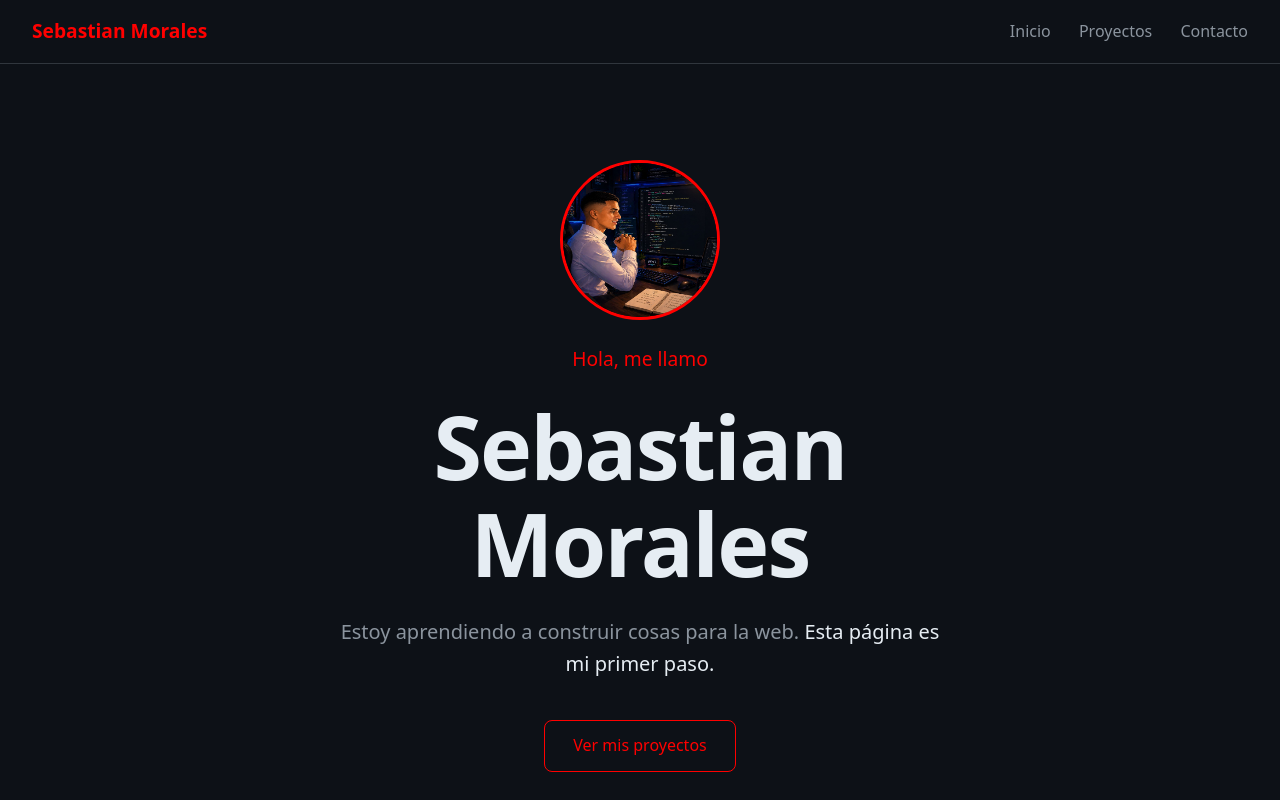
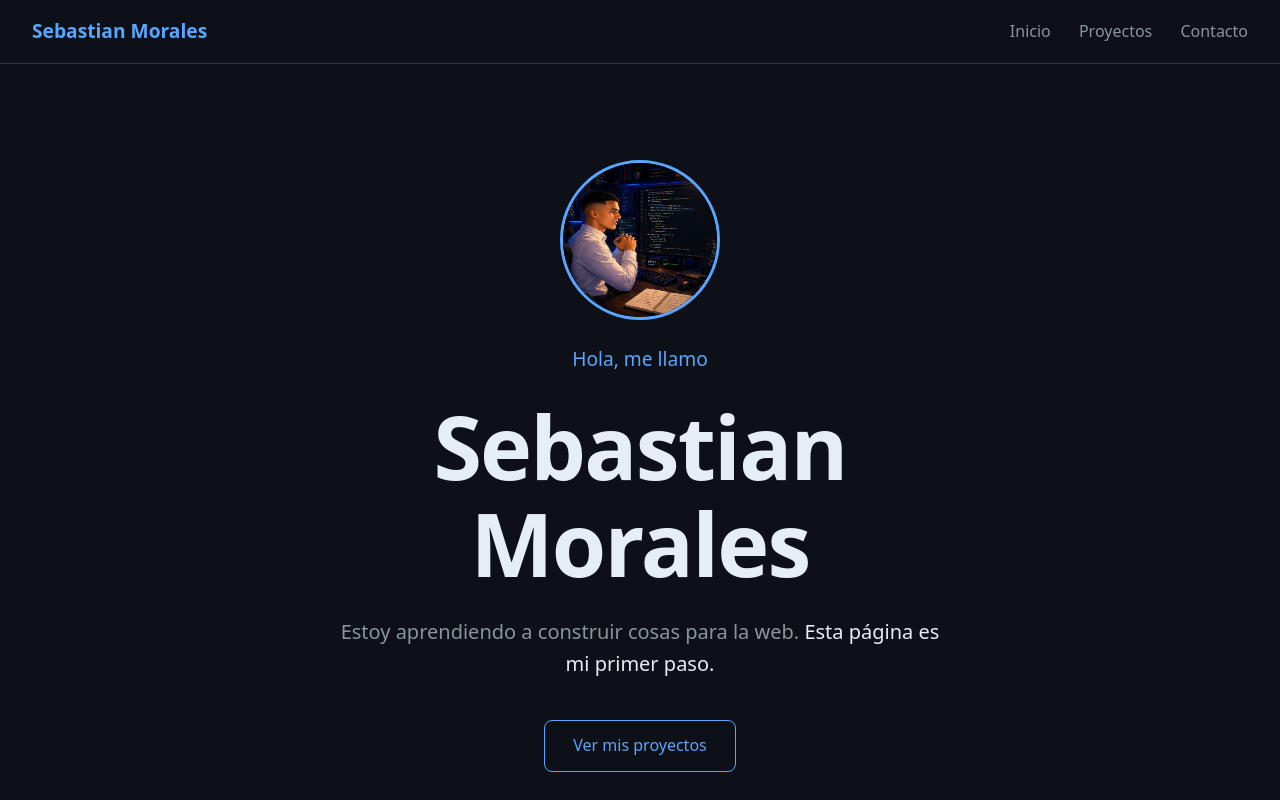
Before and after one commit to JsMoralesmm/Programming-Sebastian, a plain HTML site: page index.html in a window 1280 px wide. Shown: the top 800 px of the page. Drawn offline with Linux system fonts and the light colour scheme.

Commit message:
Cambio de color de acento a #58a6ff

```diff
--- a/style.css
+++ b/style.css
@@ -4,7 +4,7 @@
   --superficie: #161b22;
   --texto: #e6edf3;
   --texto-suave: #8b949e;
-  --acento: red;
+  --acento: #58a6ff;
   --borde: #30363d;
 }
 
```
